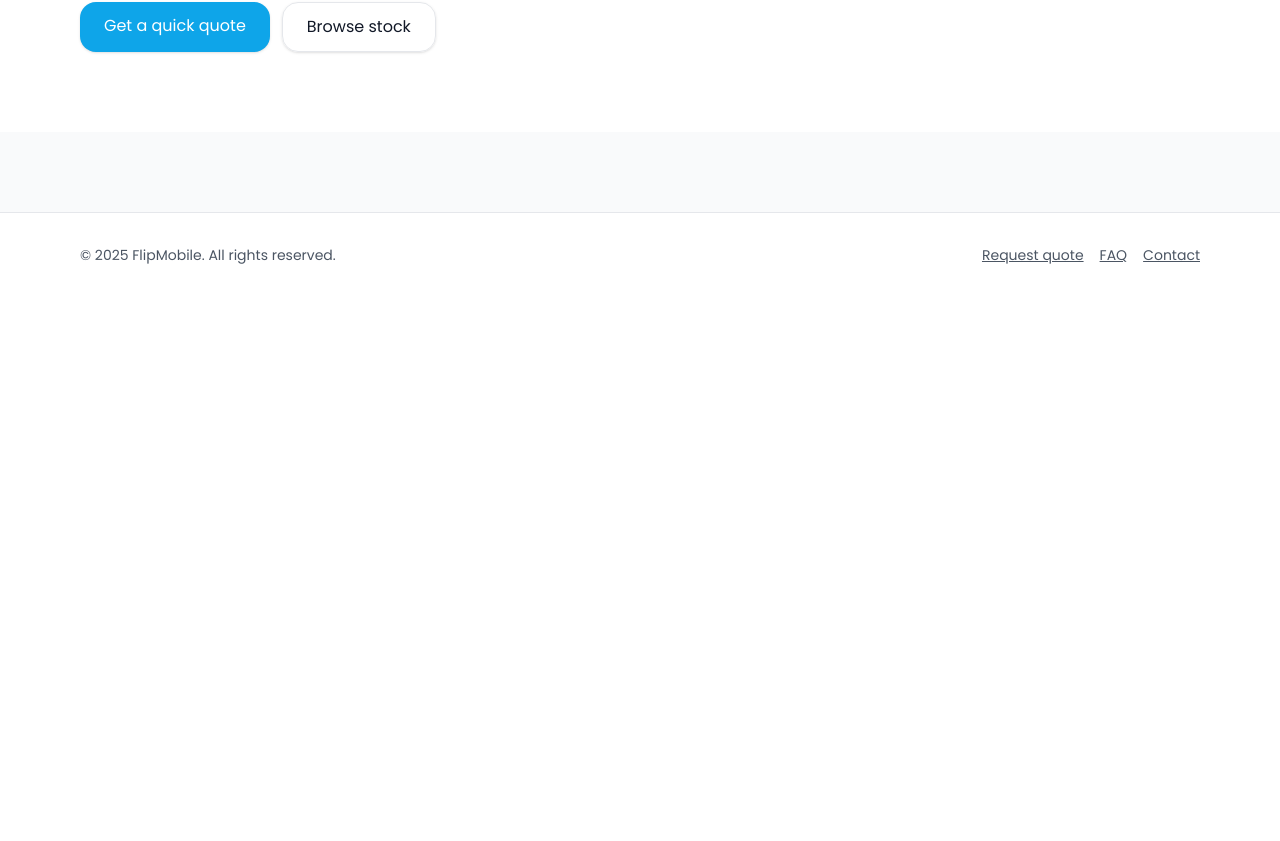
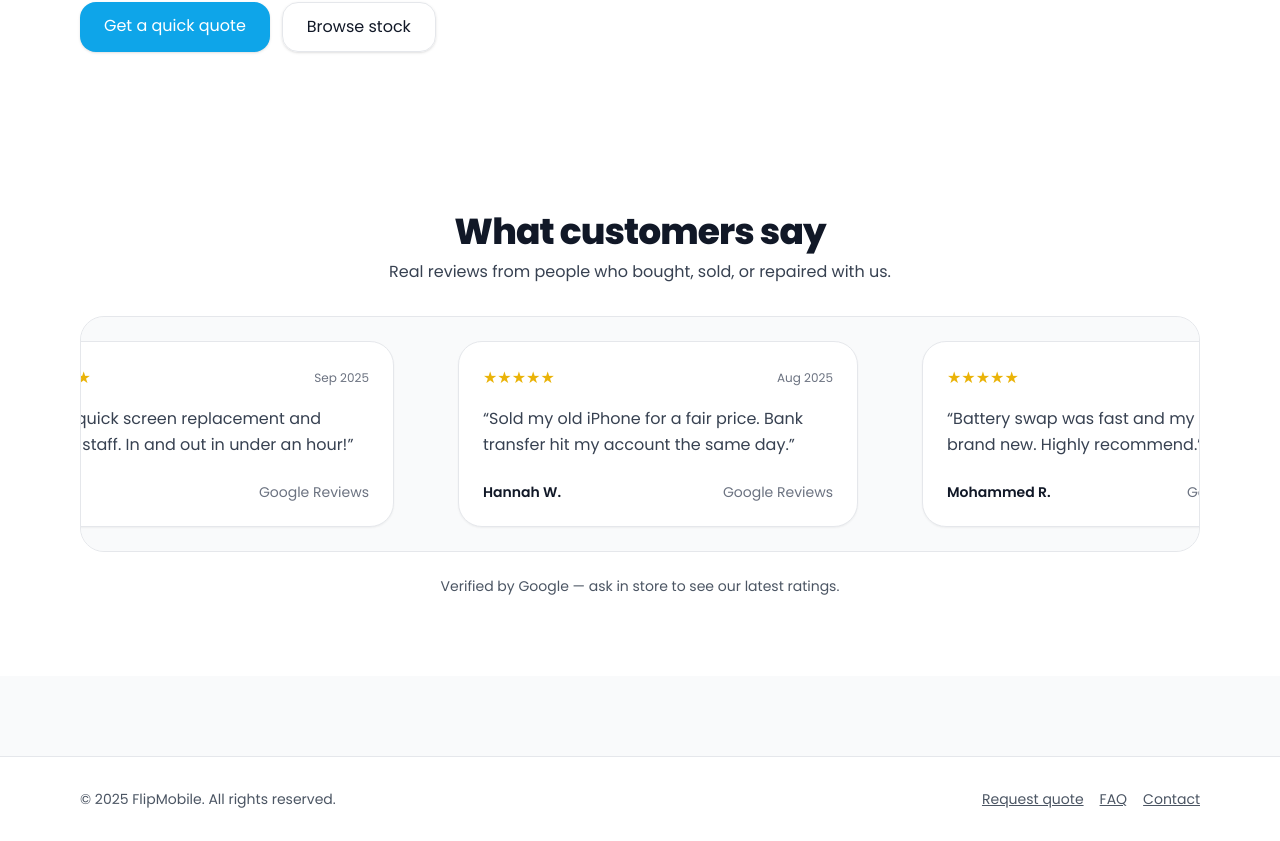
Before and after one commit to NoahDR17/ReadTech-site, a React (Vite) app: page / in a window 1280 px wide. Shown: the part 1571-2412 px from the top of the page. Before the commit the page ends 1868 px from the top, so only its background shows below. Built offline with nearby package versions, Linux system fonts and the light colour scheme.

Commit message:
Feat: Add Sliding testimonials Carousel

```diff
--- /dev/null
+++ b/src/components/ReviewsSlider.jsx
@@ -0,0 +1,114 @@
+import { useMemo, useState, useEffect } from "react";
+
+const DEFAULT_REVIEWS = [
+  { id: 1, name: "Alex P.", rating: 5, text: "Super quick screen replacement and friendly staff. In and out in under an hour!", source: "Google Reviews", date: "Sep 2025" },
+  { id: 2, name: "Hannah W.", rating: 5, text: "Sold my old iPhone for a fair price. Bank transfer hit my account the same day.", source: "Google Reviews", date: "Aug 2025" },
+  { id: 3, name: "Mohammed R.", rating: 5, text: "Battery swap was fast and my phone feels brand new. Highly recommend.", source: "Google Reviews", date: "Aug 2025" },
+  { id: 4, name: "Grace T.", rating: 4, text: "Good selection of refurbished phones. Staff helped me move my data too.", source: "Google Reviews", date: "Jul 2025" },
+  { id: 5, name: "Dan K.", rating: 5, text: "Transparent pricing and they actually kept me updated. Great service.", source: "Google Reviews", date: "Jun 2025" },
+];
+
+function Stars({ count = 5 }) {
+  return (
+    <div className="text-yellow-500" aria-hidden>
+      {"★".repeat(count)}
+      <span className="text-gray-300">{"★".repeat(Math.max(0, 5 - count))}</span>
+    </div>
+  );
+}
+
+/**
+ * Continuous, seamless marquee slider.
+ * - speedSec: total time for one loop (bigger = slower)
+ * - pauses on hover
+ * - respects prefers-reduced-motion
+ */
+export default function ReviewsSlider({ reviews = DEFAULT_REVIEWS, speedSec = 30 }) {
+  const items = useMemo(() => (reviews && reviews.length ? reviews : DEFAULT_REVIEWS), [reviews]);
+  const doubled = useMemo(() => [...items, ...items], [items]);
+  const [paused, setPaused] = useState(false);
+
+  // reduced motion?
+  const [reduced, setReduced] = useState(false);
+  useEffect(() => {
+    if (typeof window === "undefined" || !window.matchMedia) return;
+    const mq = window.matchMedia("(prefers-reduced-motion: reduce)");
+    const update = () => setReduced(!!mq.matches);
+    update();
+    mq.addEventListener ? mq.addEventListener("change", update) : mq.addListener(update);
+    return () => {
+      mq.removeEventListener ? mq.removeEventListener("change", update) : mq.removeListener(update);
+    };
+  }, []);
+
+  return (
+    <section id="reviews" className="py-16 md:py-20 bg-white" aria-label="Customer Reviews">
+      {/* keyframes for the marquee (scoped) */}
+      <style>{`
+        @keyframes marquee-x {
+          0%   { transform: translateX(0); }
+          100% { transform: translateX(-50%); }
+        }
+      `}</style>
+
+      <div className="max-w-6xl mx-auto px-4">
+        {/* Header */}
+        <div className="text-center">
+          <h2 className="text-3xl md:text-4xl font-extrabold tracking-tight">What customers say</h2>
+          <p className="text-gray-700 mt-2">Real reviews from people who bought, sold, or repaired with us.</p>
+        </div>
+
+        {/* Marquee viewport */}
+        <div
+          className="relative mt-8 overflow-hidden rounded-3xl border bg-gray-50"
+          onMouseEnter={() => setPaused(true)}
+          onMouseLeave={() => setPaused(false)}
+        >
+          {/* soft gradient edges */}
+          <div className="pointer-events-none absolute inset-y-0 left-0 w-16 bg-gradient-to-r from-gray-50 to-transparent" />
+          <div className="pointer-events-none absolute inset-y-0 right-0 w-16 bg-gradient-to-l from-gray-50 to-transparent" />
+
+          {/* Track (2x length for seamless loop) */}
+          <div
+            className="flex gap-4 will-change-transform"
+            style={{
+              animation: reduced ? "none" : `marquee-x var(--d) linear infinite`,
+              animationPlayState: paused ? "paused" : "running",
+              // loop duration
+              ["--d"]: `${speedSec}s`,
+            }}
+            role="list"
+          >
+            {doubled.map((r, idx) => (
+              <article
+                key={`${r.id}-${idx}`}
+                role="listitem"
+                className="w-80 sm:w-96 lg:w-[28rem] flex-none"
+                aria-label={`Review by ${r.name}`}
+              >
+                <div className="h-full p-4 sm:p-6">
+                  <div className="rounded-3xl bg-white h-full p-6 shadow-sm border">
+                    <div className="flex items-center justify-between">
+                      <Stars count={r.rating} />
+                      <span className="text-xs text-gray-500">{r.date}</span>
+                    </div>
+                    <p className="mt-4 text-gray-700 leading-relaxed">&ldquo;{r.text}&rdquo;</p>
+                    <div className="mt-6 flex items-center justify-between text-sm">
+                      <div className="font-semibold">{r.name}</div>
+                      <div className="text-gray-500">{r.source}</div>
+                    </div>
+                  </div>
+                </div>
+              </article>
+            ))}
+          </div>
+        </div>
+
+        {/* Sub-copy / trust line (optional) */}
+        <p className="mt-6 text-center text-sm text-gray-600">
+          Verified by Google — ask in store to see our latest ratings.
+        </p>
+      </div>
+    </section>
+  );
+}
--- a/src/pages/Home.jsx
+++ b/src/pages/Home.jsx
@@ -1,6 +1,7 @@
 import { Helmet } from "@dr.pogodin/react-helmet";
 import { Link } from "react-router-dom";
 import Container from "../components/Container.jsx";
+import ReviewsSlider from "../components/ReviewsSlider.jsx";
 
 export default function Home() {
   return (
@@ -160,6 +161,7 @@ export default function Home() {
     </div>
   </Container>
 </section>
+<ReviewsSlider />
 
     </>
   );
```
